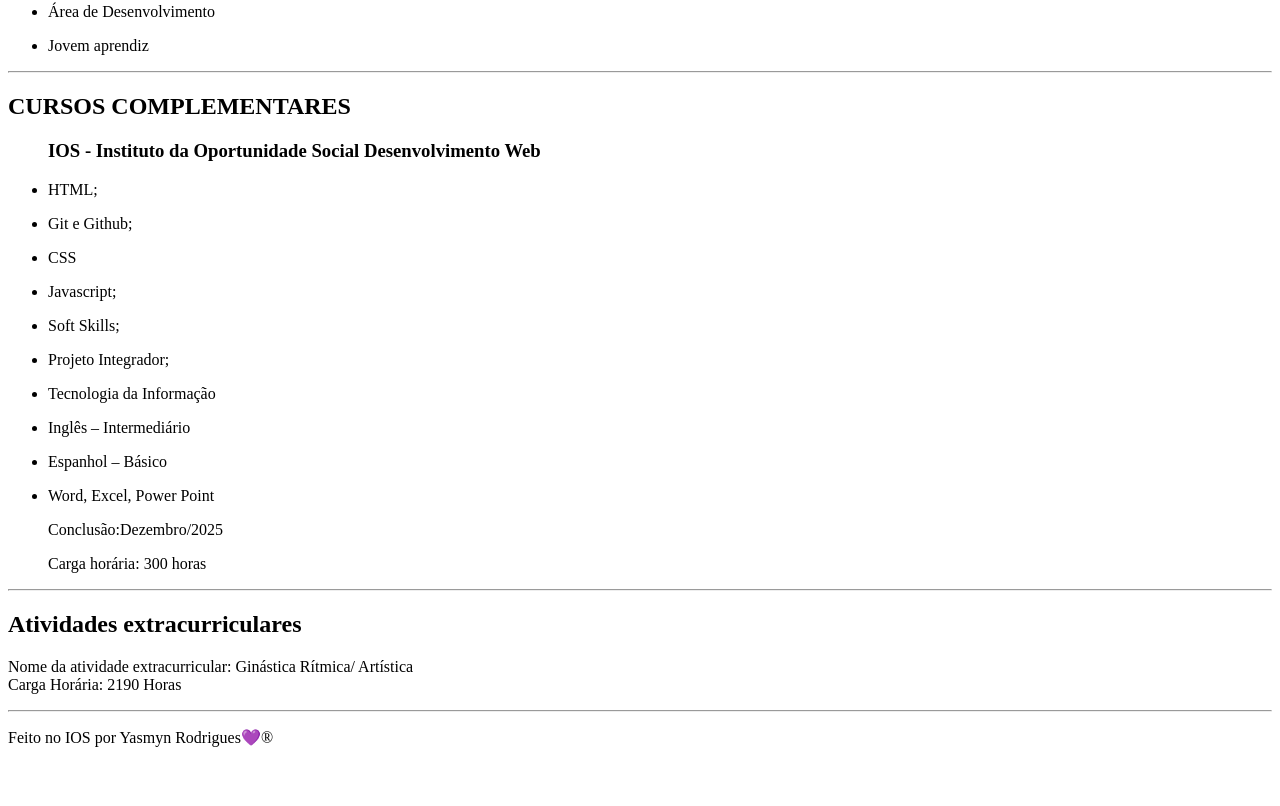
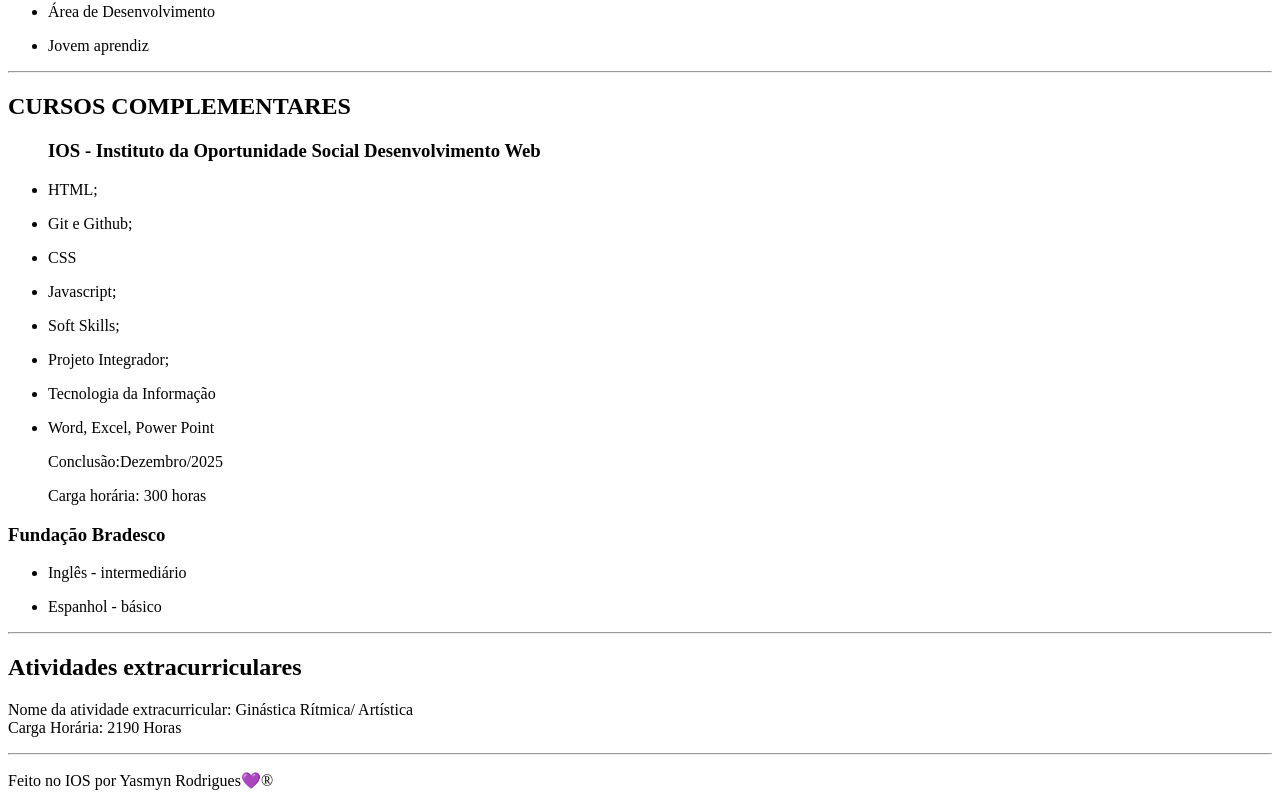
Before and after one commit to yasmynsilva-glitch/curr-culo-html, a plain HTML site: page index.html in a window 1280 px wide. Shown: the part 781-1587 px from the top of the page. Before the commit the page ends 1544 px from the top, so only its background shows below. Drawn offline with Linux system fonts and the light colour scheme.

Commit message:
editamos e melhoramos nosso curriculo html

```diff
--- a/index.html
+++ b/index.html
@@ -24,7 +24,6 @@
 
 
                 <ul>
-                    <!-- podemos utilizar o id de um elemento html como link para uma tag <a>. isso faz com que ao clicar no botão a pagina centralize a visualização no elemento id  -->
 
                     <nav>
                         <li><a href="#Dados Pessoais">Dados pessoais</a></li>
@@ -76,7 +75,9 @@
             <h2><b>Objetivo</b></h2>
             <ul>
                 <li>Área de Desenvolvimento</li>
-                <li><p>Jovem aprendiz</p></li>
+                <li>
+                    <p>Jovem aprendiz</p>
+                </li>
             </ul>
         </section>
 
@@ -107,18 +108,20 @@
                     <p>Tecnologia da Informação</p>
                 </li>
                 <li>
-                    <p>Inglês – Intermediário </p>
-                </li>
-                <li>
-                    <p> Espanhol – Básico </p>
-                </li>
-                <li>
                     <p>Word, Excel, Power Point</p>
                 </li>
                 <p>Conclusão:Dezembro/2025</p>
                 <p>Carga horária: 300 horas</p>
+
+
             </Ul>
-            <hr>
+
+            <h3><b>Fundação Bradesco</b></h3>
+            <ul>
+                <li><p>Inglês - intermediário</p></li>
+                <li><p>Espanhol - básico</p></li>
+                      </ul>
+                      <hr>
 
             <section id="atividades">
                 <h2>Atividades extracurriculares</h2>
```
